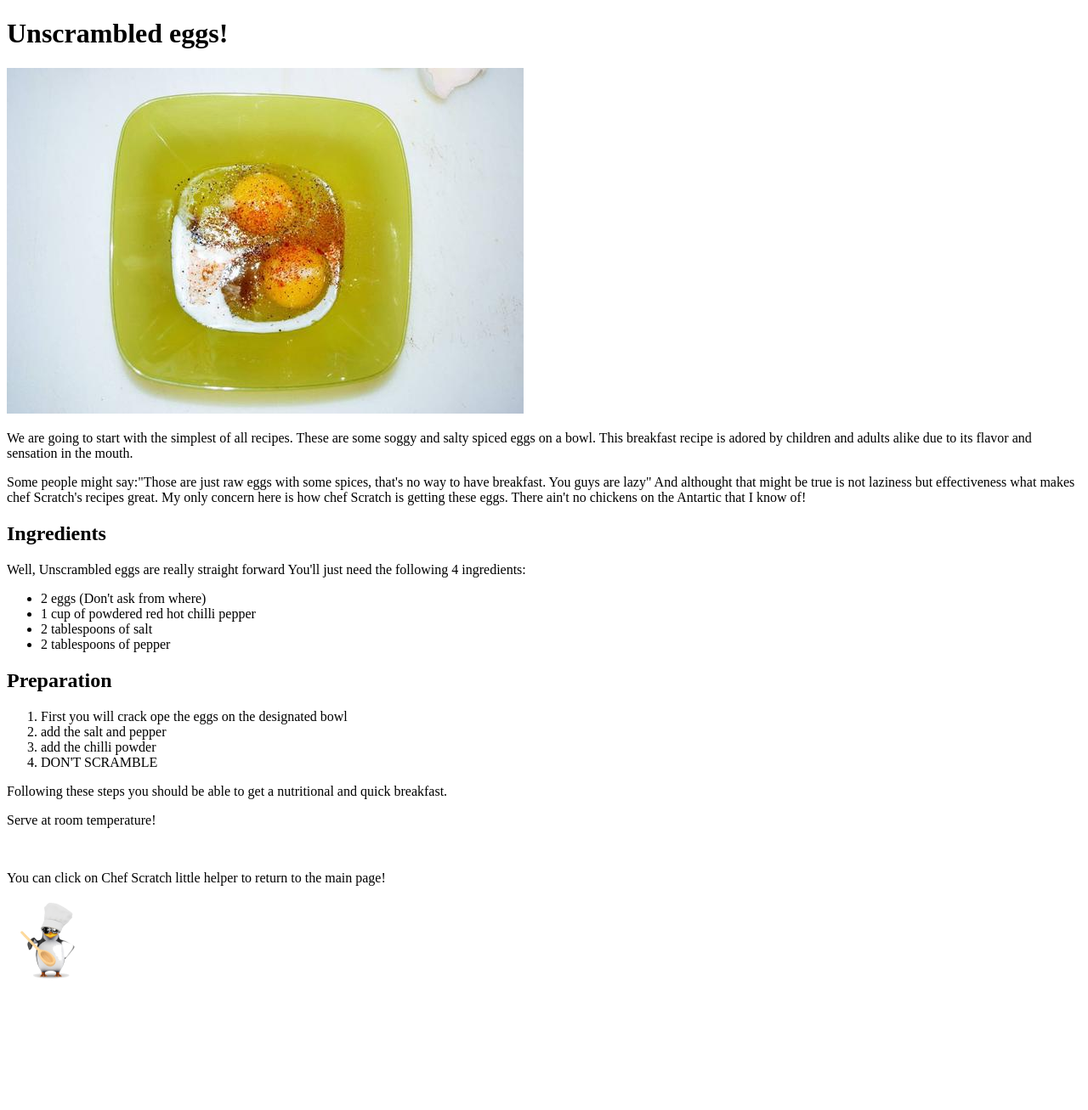
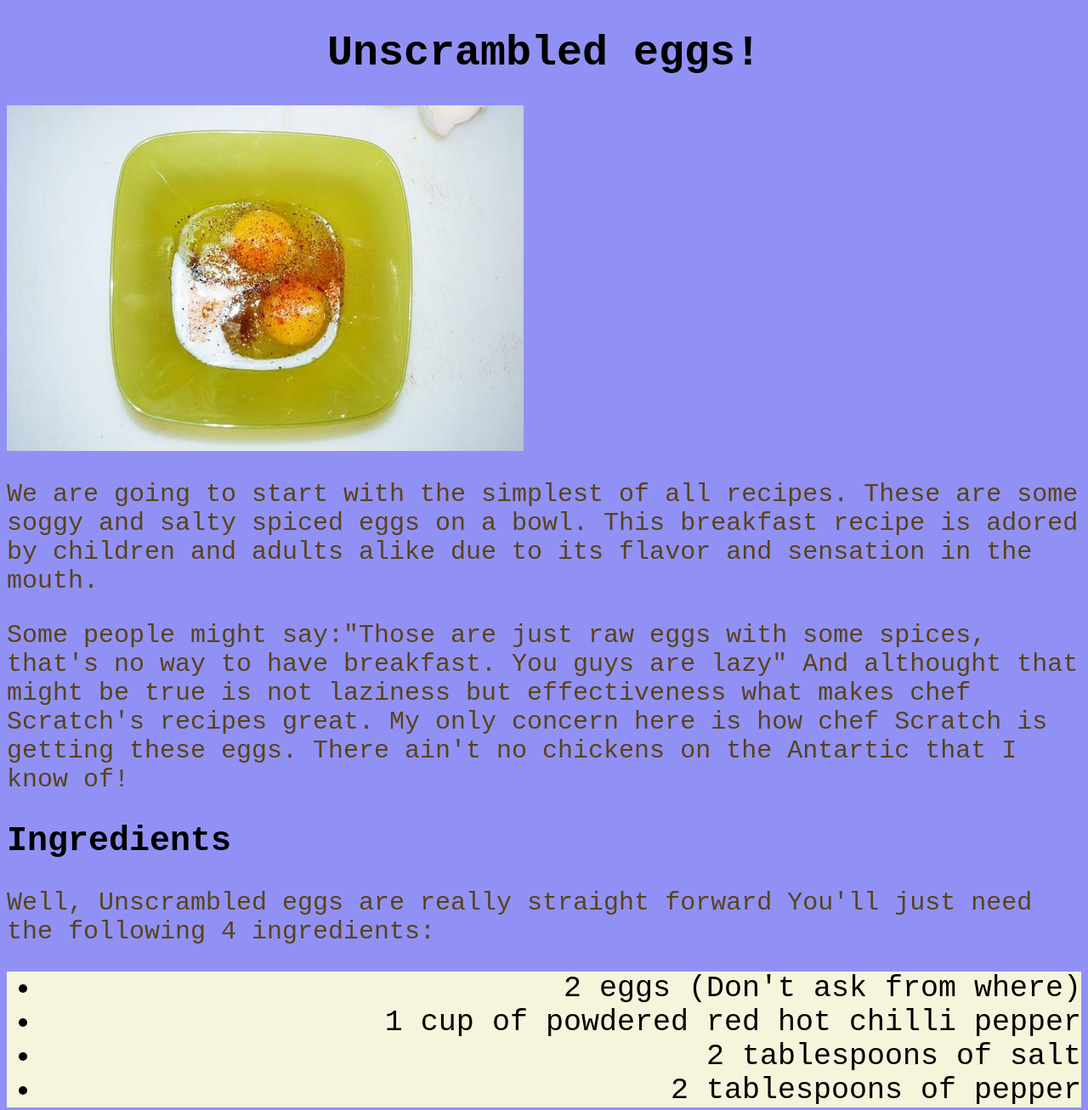
Before and after one commit to Verdecelulandres/odin-recipes, a plain HTML site: page recipes/unscrambled-eggs.html in a window 1280 px wide. Shown: the top 1307 px of the page at 85% size. Before the commit the page ends 1171 px from the top, so only its background shows below. Drawn offline with Linux system fonts and the light colour scheme.

Commit message:
Add style to unscrambled-eggs.html

```diff
--- a/recipes/unscrambled-eggs.html
+++ b/recipes/unscrambled-eggs.html
@@ -3,6 +3,7 @@
     <head>
         <meta charset="utf-8">
         <title>Unscrambled eggs</title>
+        <link rel="stylesheet" href="../styles/unscrambled-style.css">
     </head>
     <body>
         <h1>Unscrambled eggs!</h1>
@@ -28,5 +29,5 @@
         <p>Following these steps you should be able to get a nutritional and quick breakfast.</p>
         <p>Serve at room temperature!</p>
 <br>
-        <p>You can click on Chef Scratch little helper to return to the main page!</p>
+        <p class="return">You can click on Chef Scratch little helper to return to the main page!</p>
         <a href="../index.html"><img src="../images/spoonpeng.png" alt="A little chef penguin with sunglasses and a wooden spoon"></a>
--- a/styles/styles.css
+++ b/styles/styles.css
@@ -6,15 +6,19 @@ h1 {
     text-align: center;
     color: white;
     background-color: rgb(126, 216, 126);
+    font-size: 50px;
 }
 
 ul li {
     color: green;
+    text-align: right;
+    font-size: 30px;
 }
 
 p {
     color: white;
     font-size: large;
+    text-align: left;
 }
 
 .list {
--- /dev/null
+++ b/styles/unscrambled-style.css
@@ -0,0 +1,34 @@
+body {
+    background-color: rgba(74, 74, 240, 0.603);
+    font-family: monospace;
+}
+
+h1 {
+    text-align: center;
+    font-size: 50px;
+    font-family: monospace;
+}
+
+p{
+    font-size: 30px;
+    color: rgb(88, 67, 26);
+}
+
+h2 {
+    font-size: 40px;
+}
+
+ul,
+ol {
+    text-align: right;
+    background-color: beige;
+}
+
+li {
+    font-size: 35px;
+}
+
+.return {
+    font-size: 20px;
+    color: black;
+}
```
